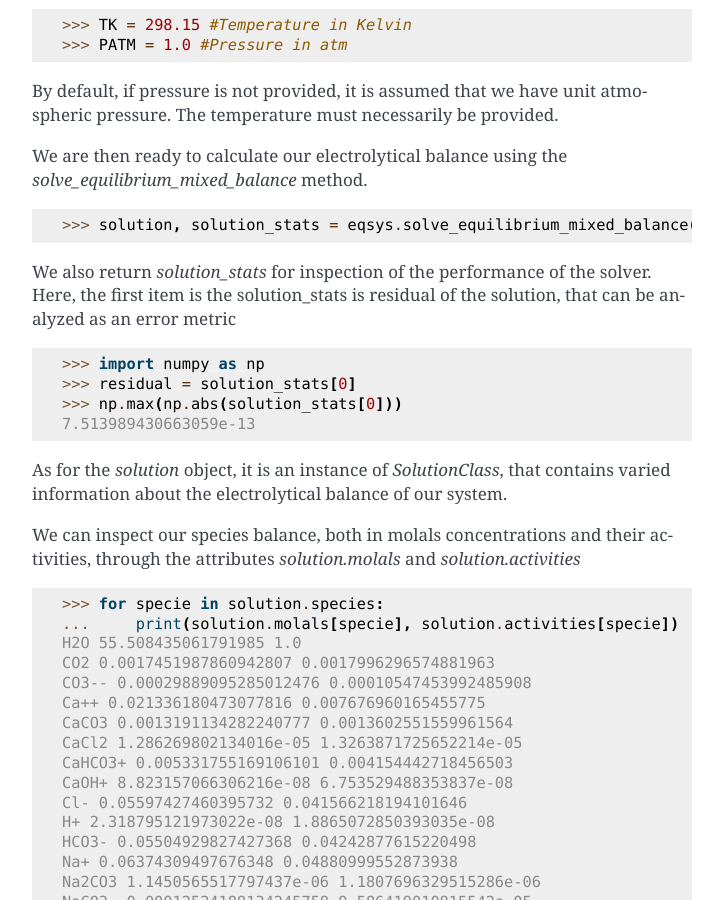
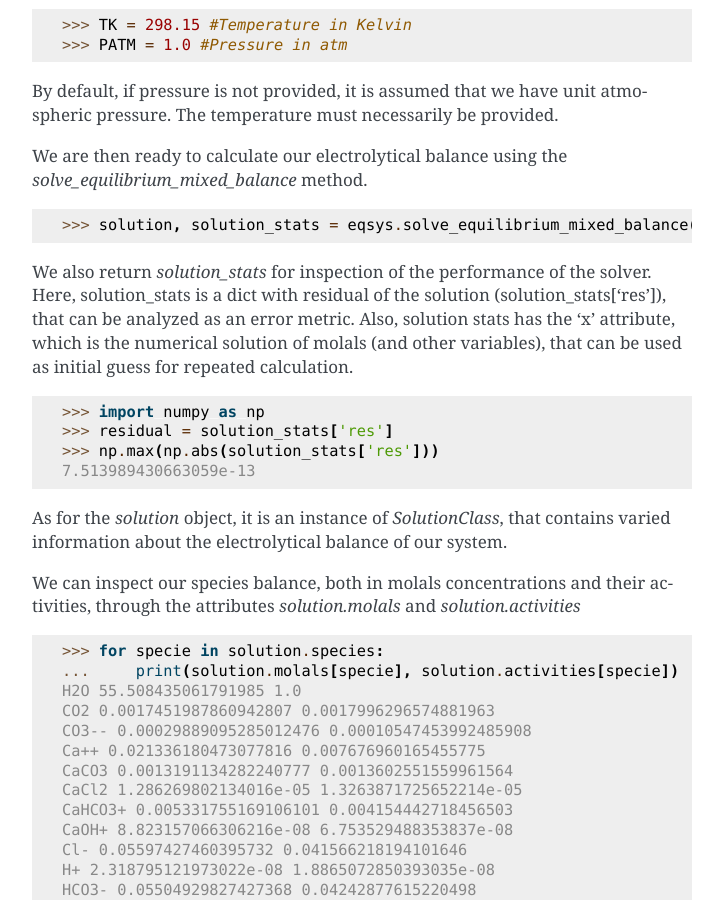
Before and after one commit to pyequion/pyequion2, a Sphinx documentation site: the page built from docs/tutorials.rst, in a window 1280 px wide and 900 px high, scrolled down 1617 px. Shown: the whole window, without its empty margins (388-1111 px from the left). Built offline with Sphinx 7.4.7, drawn with Linux system fonts in a browser that asks for light colours.

Commit message:
Changed residual return and etc

```diff
--- a/docs/tutorials.rst
+++ b/docs/tutorials.rst
@@ -78,12 +78,14 @@ We are then ready to calculate our electrolytical balance using the *solve_equil
 >>> solution, solution_stats = eqsys.solve_equilibrium_mixed_balance(TK, molal_balance=molal_balance, PATM=PATM)
 
 We also return *solution_stats* for inspection of the performance of the solver.
-Here, the first item is the solution_stats is residual of the solution, that
-can be analyzed as an error metric
+Here, solution_stats is a dict with residual of the solution (solution_stats['res']),
+that can be analyzed as an error metric. Also, solution stats has the 'x' attribute,
+which is the numerical solution of molals (and other variables), that can be used as
+initial guess for repeated calculation.
 
 >>> import numpy as np
->>> residual = solution_stats[0]
->>> np.max(np.abs(solution_stats[0]))
+>>> residual = solution_stats['res']
+>>> np.max(np.abs(solution_stats['res']))
 7.513989430663059e-13
 
 As for the *solution* object, it is an instance of *SolutionClass*, that contains
@@ -238,7 +240,7 @@ We are now ready to calculate the electrolytical balance
 Inspect the residual of our solution
 
 >>> import numpy as np
->>> np.max(np.abs(solution_stats[0]))
+>>> np.max(np.abs(solution_stats['res']))
 8.505418591653324e-13
 
 Check the pH of our solution is correct
```
Also changed, not shown: 5 other files.
